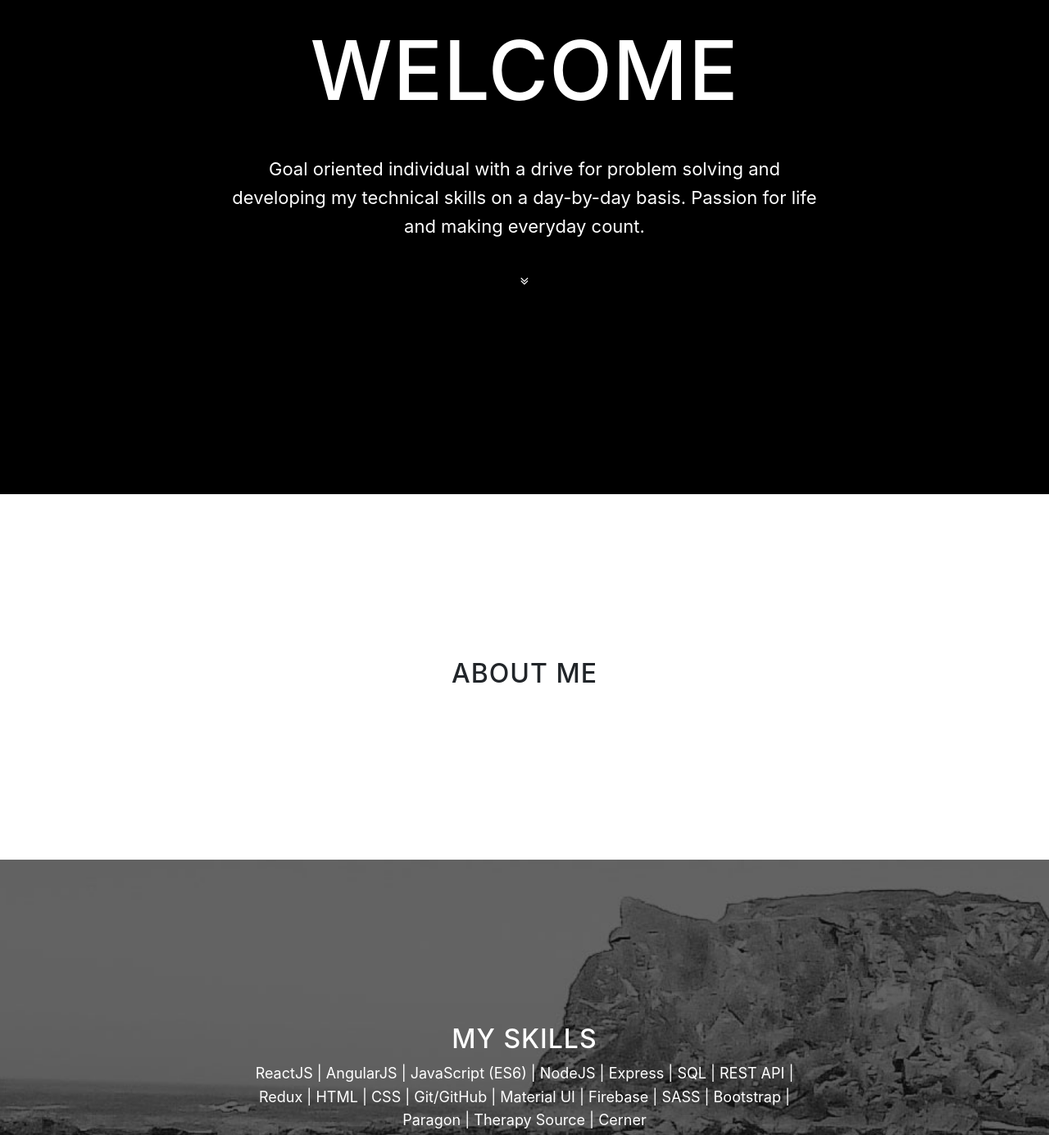
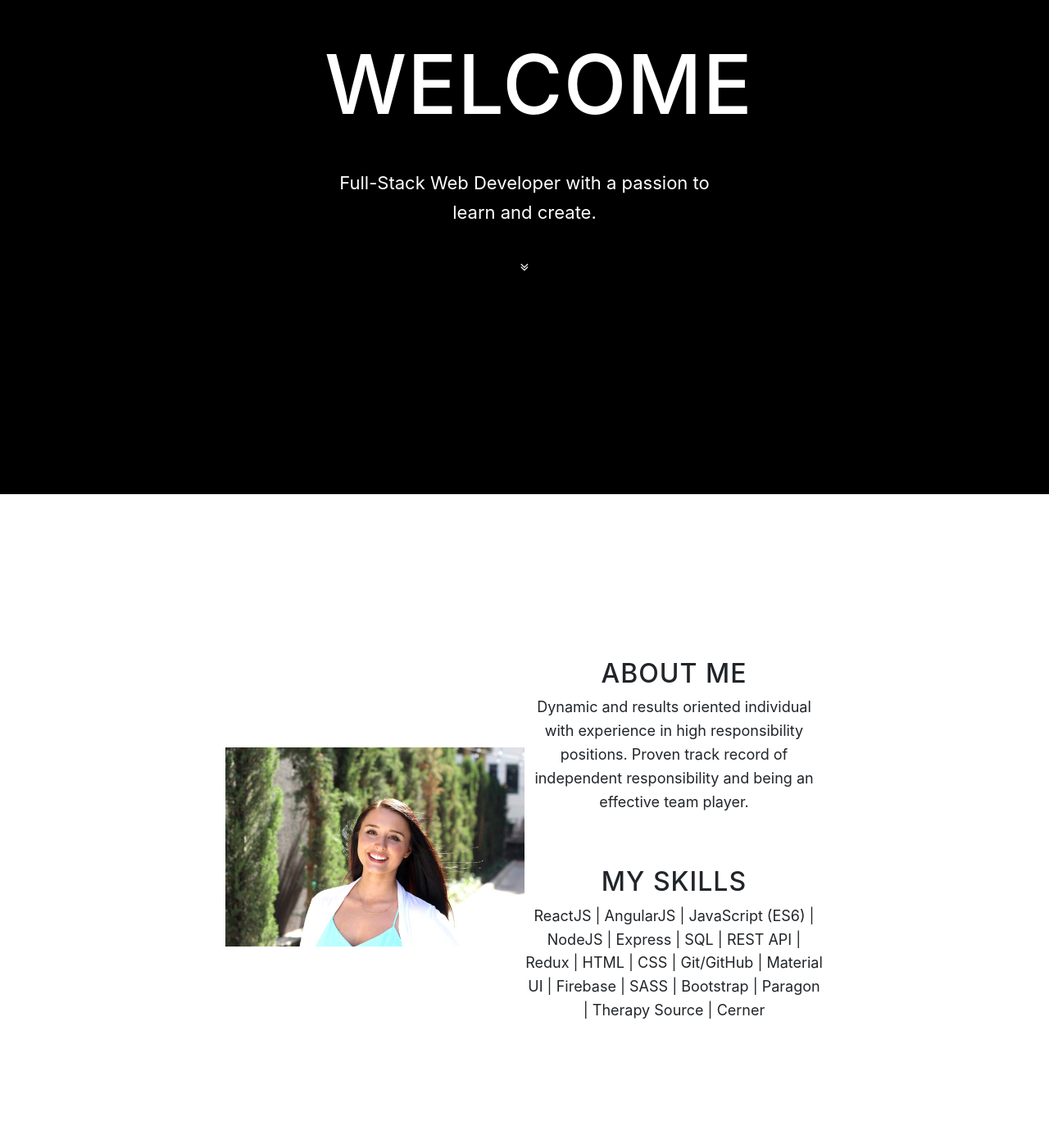
Before and after one commit to Ajaalexandra/ajaalexandra.github.io, a website with bundled scripts: page index.html in a window 1280 px wide. Shown: the part 197-1582 px from the top of the page at 82% size. Built offline with nearby package versions, Linux system fonts and the light colour scheme; files whose address does not match are found by name.

Commit message:
chore: messing with layout

```diff
--- a/index.html
+++ b/index.html
@@ -54,14 +54,15 @@
   <header class="masthead">
     <div class="intro-body">
       <div class="container">
-        <div class="row">
+        <div class="row blackBox">
           <div class="col-lg-8 mx-auto">
-            <h2 class="brand-heading">welcome</h2>
-            <p class="intro-text">
-              <br>Goal oriented individual with a drive for problem solving and developing my technical skills on a day-by-day
-              basis. Passion for life and making everyday count.</p>
-            <a href="#about" class="btn btn-circle js-scroll-trigger">
-              <i class="fa fa-angle-double-down animated"></i>
+            <div>
+              <h2 class=" brand-heading ">welcome</h2>
+              <p class="intro-text ">
+                <br>Full-Stack Web Developer with a passion to learn and create. </p>
+            </div>
+            <a href="#about " class="btn btn-circle js-scroll-trigger ">
+              <i class="fa fa-angle-double-down animated "></i>
             </a>
           </div>
         </div>
@@ -70,21 +71,37 @@
   </header>
 
   <!-- About Section -->
-  <section id="about" class="content-section text-center">
+  <section id="about " class="content-section text-center ">
     <div class="container">
       <div class="row">
         <div class="col-lg-8 mx-auto">
-          <h2>About Me</h2>
+          <div class="about-section">
+            <div class="about-col">
+              <img id="aja-avatar" src="./img/Aja.jpeg" alt="aja-pretty-pic" />
+            </div>
+
+            <div class="about-col">
+              <h2>About Me</h2>
+              <p>Dynamic and results oriented individual with experience in high responsibility positions. Proven track record
+                of independent responsibility and being an effective team player.</p>
+              <br/>
+              <br/>
+
+              <h2>My Skills</h2>
+              <p>ReactJS | AngularJS | JavaScript (ES6) | NodeJS | Express | SQL | REST API | Redux | HTML | CSS | Git/GitHub
+                | Material UI | Firebase | SASS | Bootstrap | Paragon | Therapy Source | Cerner</p>
+            </div>
+          </div>
 
 
 
           <!-- <p>Grayscale is a free Bootstrap theme created by Start Bootstrap. It can be yours right now, simply download the
             template on
-            <a href="http://startbootstrap.com/template-overviews/grayscale/">the preview page</a>. The theme is open source, and you can use it for any purpose, personal or commercial.</p>
+            <a href="http://startbootstrap.com/template-overviews/grayscale/ ">the preview page</a>. The theme is open source, and you can use it for any purpose, personal or commercial.</p>
           <p>This theme features stock photos by
-            <a href="http://gratisography.com/">Gratisography</a>
+            <a href="http://gratisography.com/ ">Gratisography</a>
             along with a custom Google Maps skin courtesy of
-            <a href="http://snazzymaps.com/">Snazzy Maps</a>.</p>
+            <a href="http://snazzymaps.com/ ">Snazzy Maps</a>.</p>
           <p>Grayscale includes full HTML, CSS, and custom JavaScript files along with SASS and LESS files for easy customization!</p> -->
         </div>
       </div>
@@ -92,41 +109,39 @@
   </section>
 
   <!-- Download Section -->
-  <section id="download" class="download-section content-section text-center">
-    <div class="container">
-      <div class="col-lg-8 mx-auto">
-        <h2>My Skills</h2>
-        <p>ReactJS | AngularJS | JavaScript (ES6) | NodeJS | Express | SQL | REST API | Redux | HTML | CSS | Git/GitHub | Material
-          UI | Firebase | SASS | Bootstrap | Paragon | Therapy Source | Cerner</p>
-        <!-- <a href="http://startbootstrap.com/template-overviews/grayscale/" class="btn btn-default btn-lg">Visit Download Page</a> -->
+  <section id="download " class="download-section content-section text-center ">
+    <div class="container ">
+      <div class="col-lg-8 mx-auto ">
+
+        <!-- <a href="http://startbootstrap.com/template-overviews/grayscale/ " class="btn btn-default btn-lg ">Visit Download Page</a> -->
       </div>
     </div>
   </section>
 
   <!-- Contact Section -->
-  <section id="contact" class="content-section text-center">
-    <div class="container">
-      <div class="row">
-        <div class="col-lg-8 mx-auto">
+  <section id="contact " class="content-section text-center ">
+    <div class="container ">
+      <div class="row ">
+        <div class="col-lg-8 mx-auto ">
           <h2>LET'S CONNECT</h2>
 
-          <ul class="list-inline banner-social-buttons">
-            <li class="list-inline-item">
-              <a href="https://www.linkedin.com/in/aja-cederberg/" class="btn btn-default btn-lg" target="_blank">
-                <i class="fa fa-linkedin fa-fw"></i>
-                <span class="network-name">Linkedin</span>
+          <ul class="list-inline banner-social-buttons ">
+            <li class="list-inline-item ">
+              <a href="https://www.linkedin.com/in/aja-cederberg/ " class="btn btn-default btn-lg " target="_blank ">
+                <i class="fa fa-linkedin fa-fw "></i>
+                <span class="network-name ">Linkedin</span>
               </a>
             </li>
-            <li class="list-inline-item">
-              <a href="https://github.com/Ajaalexandra" class="btn btn-default btn-lg" target="_blank">
-                <i class="fa fa-github fa-fw"></i>
-                <span class="network-name">Github</span>
+            <li class="list-inline-item ">
+              <a href="https://github.com/Ajaalexandra " class="btn btn-default btn-lg " target="_blank ">
+                <i class="fa fa-github fa-fw "></i>
+                <span class="network-name ">Github</span>
               </a>
             </li>
-            <li class="list-inline-item">
-              <a href="mailto:ajacederberg@gmail.com?Subject=Hello" class="btn btn-default btn-lg">
-                <i class="fa fa-envelope fa-fw"></i>
-                <span class="network-name">Email</span>
+            <li class="list-inline-item ">
+              <a href="mailto:ajacederberg@gmail.com?Subject=Hello " class="btn btn-default btn-lg ">
+                <i class="fa fa-envelope fa-fw "></i>
+                <span class="network-name ">Email</span>
               </a>
             </li>
           </ul>
@@ -136,27 +151,27 @@
   </section>
 
   <!-- Map Section -->
-  <!-- <div id="map"></div> -->
+  <!-- <div id="map "></div> -->
 
   <!-- Footer -->
   <footer>
-    <div class="container text-center">
+    <div class="container text-center ">
       <p>Copyright &copy; Aja A. Cederberg 2018</p>
     </div>
   </footer>
 
   <!-- Bootstrap core JavaScript -->
-  <script src="vendor/jquery/jquery.min.js"></script>
-  <script src="vendor/bootstrap/js/bootstrap.bundle.min.js"></script>
+  <script src="vendor/jquery/jquery.min.js "></script>
+  <script src="vendor/bootstrap/js/bootstrap.bundle.min.js "></script>
 
   <!-- Plugin JavaScript -->
-  <script src="vendor/jquery-easing/jquery.easing.min.js"></script>
+  <script src="vendor/jquery-easing/jquery.easing.min.js "></script>
 
   <!-- Google Maps API Key - Use your own API key to enable the map feature. More information on the Google Maps API can be found at https://developers.google.com/maps/ -->
-  <script src="https://maps.googleapis.com/maps/api/js?key=AIzaSyCRngKslUGJTlibkQ3FkfTxj3Xss1UlZDA&sensor=false"></script>
+  <script src="https://maps.googleapis.com/maps/api/js?key=AIzaSyCRngKslUGJTlibkQ3FkfTxj3Xss1UlZDA&sensor=false "></script>
 
   <!-- Custom scripts for this template -->
-  <script src="js/grayscale.min.js"></script>
+  <script src="js/grayscale.min.js "></script>
 
 </body>
 
--- a/scss/grayscale.scss
+++ b/scss/grayscale.scss
@@ -142,6 +142,7 @@ a {
   color: white;
   background: url("../img/laptop.jpeg") no-repeat bottom center scroll;
   background-color: black;
+
   -webkit-background-size: cover;
   -moz-background-size: cover;
   -o-background-size: cover;
@@ -169,6 +170,17 @@ a {
       }
     }
   }
+}
+
+.masthead .blackBox {
+  background: rgba(0, 0, 0, 0.6);
+  height: 50vh;
+  width: 60%;
+  margin: auto;
+  z-index: 20;
+  display: flex;
+  justify-content: center;
+  align-items: center;
 }
 
 .btn-circle {
@@ -299,3 +311,23 @@ img::-moz-selection {
 body {
   -webkit-tap-highlight-color: fade-out(white, 0.8);
 }
+
+.about-section {
+  display: flex;
+  flex-direction: row;
+  justify-content: center;
+  align-items: center;
+}
+
+.about-col {
+  width: 50%;
+  flex-direction: column;
+  justify-content: space-around;
+  align-items: center;
+}
+
+#aja-avatar {
+  height: 100%;
+  width: 100%;
+  margin: auto;
+}
```
Also changed, not shown: css/grayscale.css, css/grayscale.min.css, img/Aja.jpeg (added), img/darkocean.jpg (added), 1 other file.
